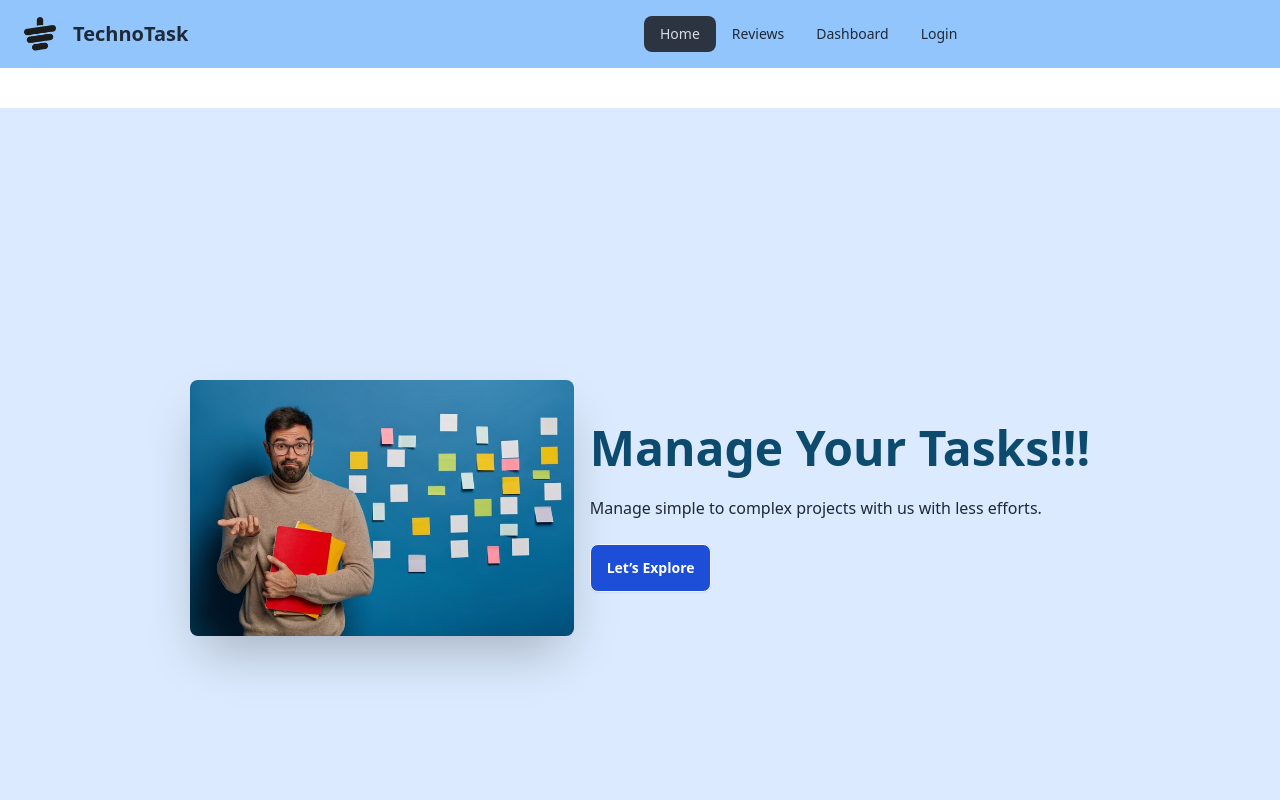
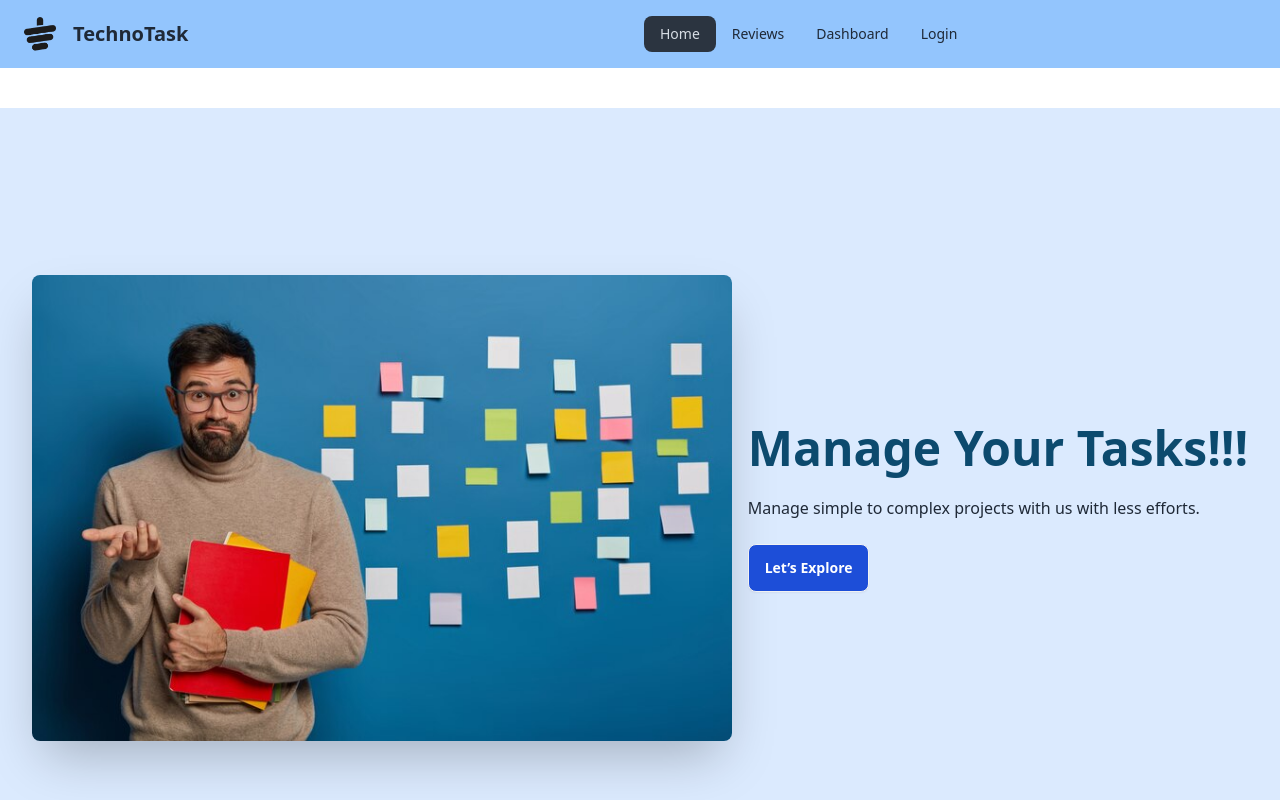
Before and after one commit to mkrafiyah/techno-task, a React (Vite) app: page / in a window 1280 px wide. Shown: the top 800 px of the page. Built offline with nearby package versions, Linux system fonts and the light colour scheme; no server answers.

Commit message:
banner image edited

```diff
--- a/src/Components/Home/Banner/Banner.jsx
+++ b/src/Components/Home/Banner/Banner.jsx
@@ -11,7 +11,7 @@ const Banner = () => {
     return (
         <div className="hero min-h-screen bg-blue-100">
         <div  className="hero-content flex-col lg:flex-row">
-          <img data-aos='fade-up'  src= {bannerImg}className=" w-96 lg:max-w-2xl rounded-lg shadow-2xl" />
+          <img data-aos='fade-up'  src= {bannerImg}className=" w-96 lg:w-[700px] rounded-lg shadow-2xl" />
           <div  data-aos='fade-up'>
             <h1 data-aos='fade-down'  className="text-5xl font-bold text-sky-900">Manage Your Tasks!!!</h1>
             <p data-aos='fade-up' className="py-6">Manage simple to complex projects with us with less efforts.</p>
```
